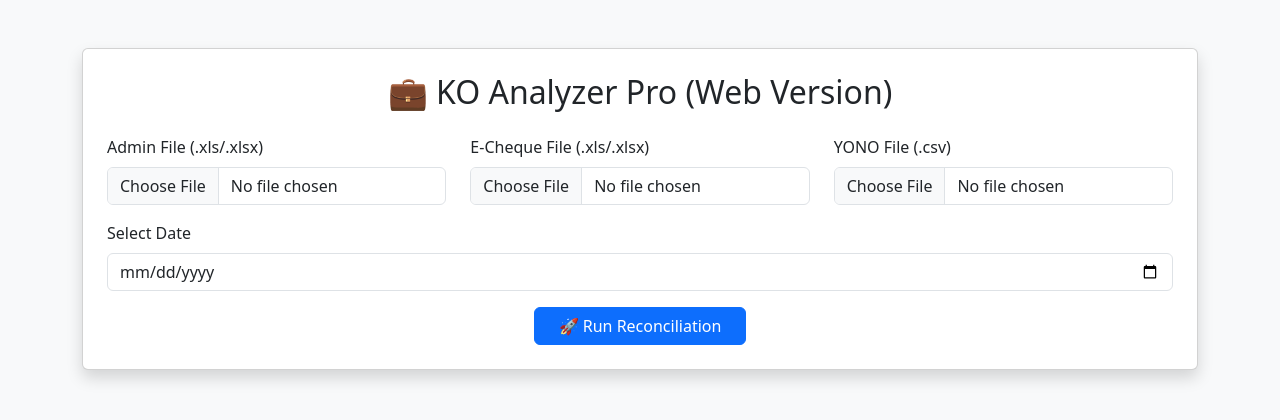
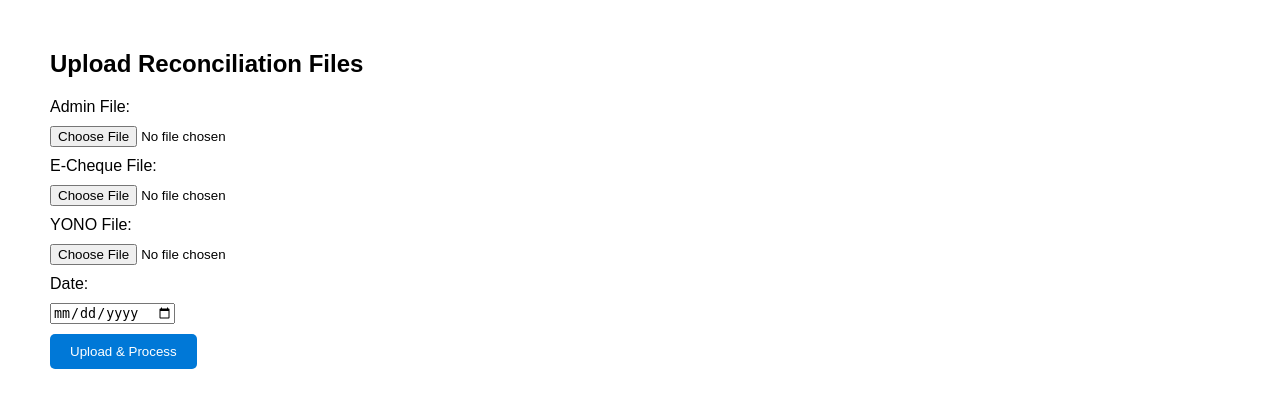
Before and after one commit to Candy-cmd/recon, a Flask app: page / in a window 1280 px wide. Shown: the top 420 px of the page. Run offline with Flask 3, Linux system fonts and the light colour scheme; some libraries are stand-ins or nearby versions.

Commit message:
Revamp index.html for KO Reconciliation Tool

```diff
--- a/api/templates/index.html
+++ b/api/templates/index.html
@@ -1,49 +1,76 @@
 <!DOCTYPE html>
-<html>
+<html lang="en">
 <head>
-  <title>KO Analyzer Pro - Web</title>
-  <link rel="stylesheet" href="https://cdn.jsdelivr.net/npm/bootstrap@5.3.3/dist/css/bootstrap.min.css">
+  <meta charset="UTF-8">
+  <meta name="viewport" content="width=device-width, initial-scale=1.0">
+  <title>KO Reconciliation Tool</title>
+  <script src="https://cdnjs.cloudflare.com/ajax/libs/jszip/3.10.1/jszip.min.js"></script>
+  <style>
+    body { font-family: Arial, sans-serif; margin: 50px; }
+    input, button, label { margin: 10px 0; display: block; }
+    button { padding: 10px 20px; background-color: #0078D7; color: white; border: none; border-radius: 5px; cursor: pointer; }
+    button:disabled { background-color: #ccc; }
+  </style>
 </head>
-<body class="bg-light">
-<div class="container mt-5">
-  {% with messages = get_flashed_messages() %}
-    {% if messages %}
-      <div class="alert alert-warning mt-3">
-        {% for msg in messages %}
-          <div>{{ msg }}</div>
-        {% endfor %}
-      </div>
-    {% endif %}
-  {% endwith %}
-  <div class="card shadow p-4">
-    <h2 class="mb-4 text-center">💼 KO Analyzer Pro (Web Version)</h2>
+<body>
+  <h2>Upload Reconciliation Files</h2>
+  <form id="uploadForm">
+    <label>Admin File:</label>
+    <input type="file" id="admin_file" name="admin_file" required>
 
-    <form method="POST" action="/process" enctype="multipart/form-data">
-      <div class="row mb-3">
-        <div class="col">
-          <label class="form-label">Admin File (.xls/.xlsx)</label>
-          <input type="file" class="form-control" name="admin_file" required>
-        </div>
-        <div class="col">
-          <label class="form-label">E-Cheque File (.xls/.xlsx)</label>
-          <input type="file" class="form-control" name="echeque_file" required>
-        </div>
-        <div class="col">
-          <label class="form-label">YONO File (.csv)</label>
-          <input type="file" class="form-control" name="yono_file" required>
-        </div>
-      </div>
+    <label>E-Cheque File:</label>
+    <input type="file" id="echeque_file" name="echeque_file" required>
 
-      <div class="mb-3">
-        <label class="form-label">Select Date</label>
-        <input type="date" class="form-control" name="selected_date" required>
-      </div>
+    <label>YONO File:</label>
+    <input type="file" id="yono_file" name="yono_file" required>
 
-      <div class="text-center">
-        <button type="submit" class="btn btn-primary px-4">🚀 Run Reconciliation</button>
-      </div>
-    </form>
-  </div>
-</div>
+    <label>Date:</label>
+    <input type="date" id="selected_date" name="selected_date" required>
+
+    <button type="button" id="submitBtn" onclick="compressAndUpload()">Upload & Process</button>
+  </form>
+
+  <p id="status"></p>
+
+  <script>
+    async function compressAndUpload() {
+      const admin = document.getElementById("admin_file").files[0];
+      const echeque = document.getElementById("echeque_file").files[0];
+      const yono = document.getElementById("yono_file").files[0];
+      const date = document.getElementById("selected_date").value;
+
+      if (!admin || !echeque || !yono || !date) {
+        alert("Please upload all files and select a date.");
+        return;
+      }
+
+      document.getElementById("submitBtn").disabled = true;
+      document.getElementById("status").textContent = "Compressing files...";
+
+      const zip = new JSZip();
+      zip.file(admin.name, admin);
+      zip.file(echeque.name, echeque);
+      zip.file(yono.name, yono);
+
+      const zipped = await zip.generateAsync({ type: "blob", compression: "DEFLATE" });
+
+      const formData = new FormData();
+      formData.append("zip_file", zipped, "recon_files.zip");
+      formData.append("selected_date", date);
+
+      document.getElementById("status").textContent = "Uploading to server...";
+
+      const response = await fetch("/process", {
+        method: "POST",
+        body: formData
+      });
+
+      if (response.redirected) {
+        window.location.href = response.url;
+      } else {
+        document.getElementById("status").textContent = "Error: " + (await response.text());
+      }
+    }
+  </script>
 </body>
 </html>
```
